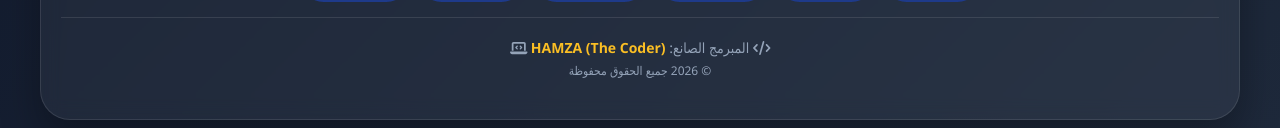
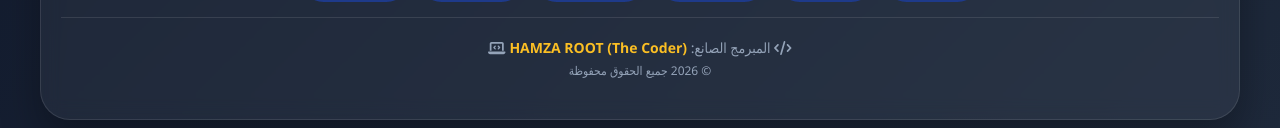
Before and after one commit to bdalrhmnhmzt13-glitch/life-simulation, a plain HTML site: page index.html in a window 1280 px wide. Shown: the part 706-834 px from the top of the page. Drawn offline with Linux system fonts and the light colour scheme.

Commit message:
تصحيح الاسم المطور

```diff
--- a/index.html
+++ b/index.html
@@ -216,7 +216,7 @@
         <!-- توقيع المطور -->
         <div class="developer">
             <i class="fas fa-code"></i> المبرمج الصانع:
-            <span>HAMZA (The Coder)</span>
+            <span>HAMZA ROOT (The Coder)</span>
             <i class="fas fa-laptop-code"></i>
             <div style="font-size: 12px; margin-top: 5px;">© 2026 جميع الحقوق محفوظة</div>
         </div>
```
